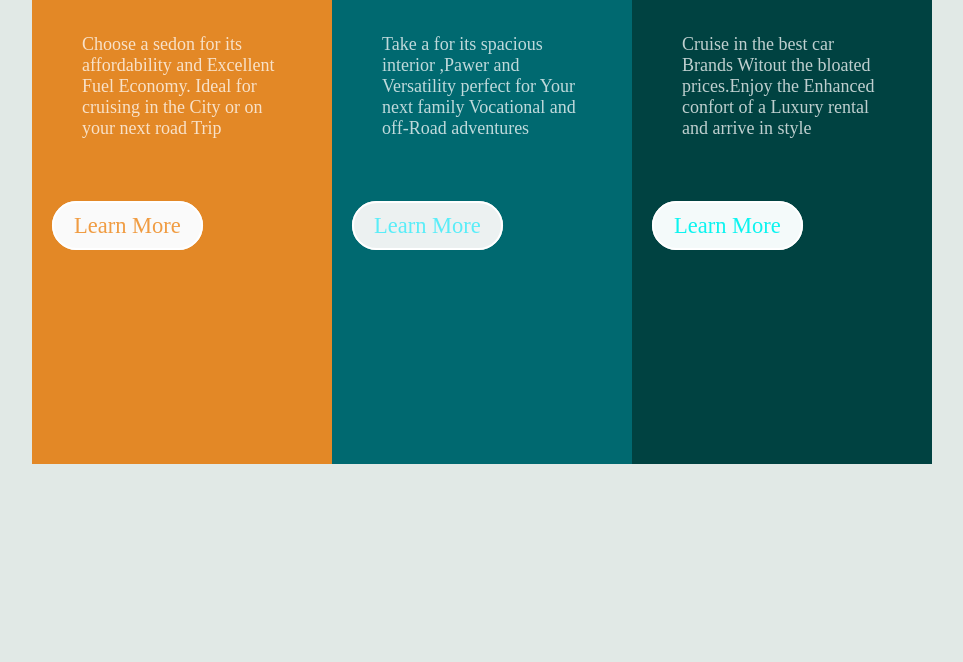
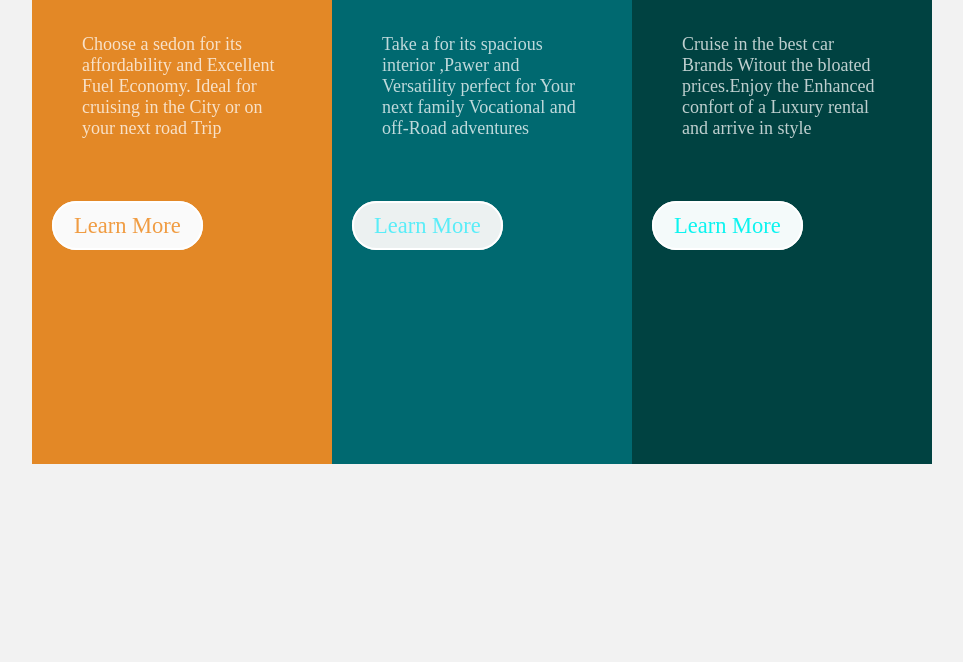
Before and after one commit to augustinnsengiyumva/Andela-rwanda-, a plain HTML site: page challenge1.html in a window 1280 px wide. Shown: the part 234-896 px from the top of the page, without its empty margins (158-1121 px from the left). Drawn offline with Linux system fonts and the light colour scheme.

Commit message:
Update challenge1.css

```diff
--- a/challenge1.css
+++ b/challenge1.css
@@ -4,7 +4,7 @@
     box-sizing: border-box;
 }
 body {
-background-color:rgb(225, 233, 230);
+background-color:hsl(0,0%,95%);
 color: blue;
 font-size: 15px;
 }
```
